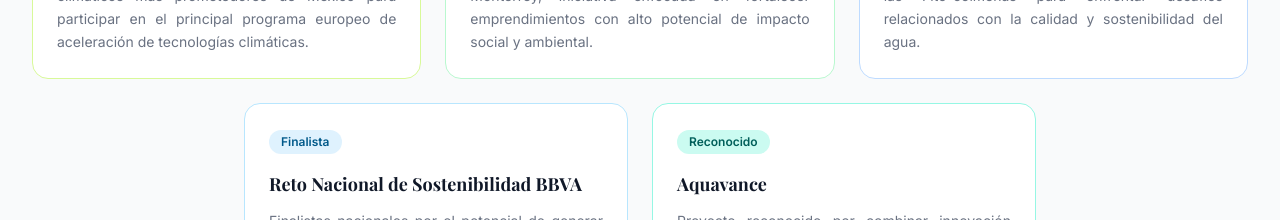
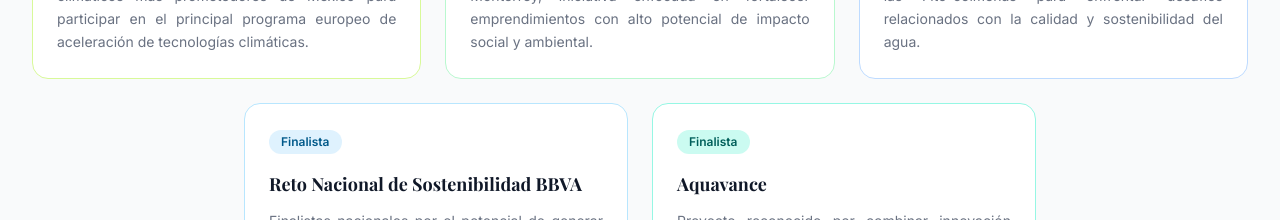
Before and after one commit to ximenaiturriagac/biolily, a Next.js app: page / in a window 1280 px wide. Shown: the part 8900-9120 px from the top of the page. Built offline with nearby package versions, Linux system fonts and the light colour scheme; a web font is replaced by a local one.

Commit message:
Update Reconocimientos.tsx

```diff
--- a/src/components/sections/Reconocimientos.tsx
+++ b/src/components/sections/Reconocimientos.tsx
@@ -28,7 +28,7 @@
     accentColor: "border-sky-200",
   },
   {
-    badge: "Reconocido",
+    badge: "Finalista",
     badgeColor: "bg-teal-100 text-teal-800",
     title: "Aquavance",
     desc: "Proyecto reconocido por combinar innovación tecnológica, impacto ambiental y capacidad de escalamiento para enfrentar desafíos hídricos complejos.",
```
